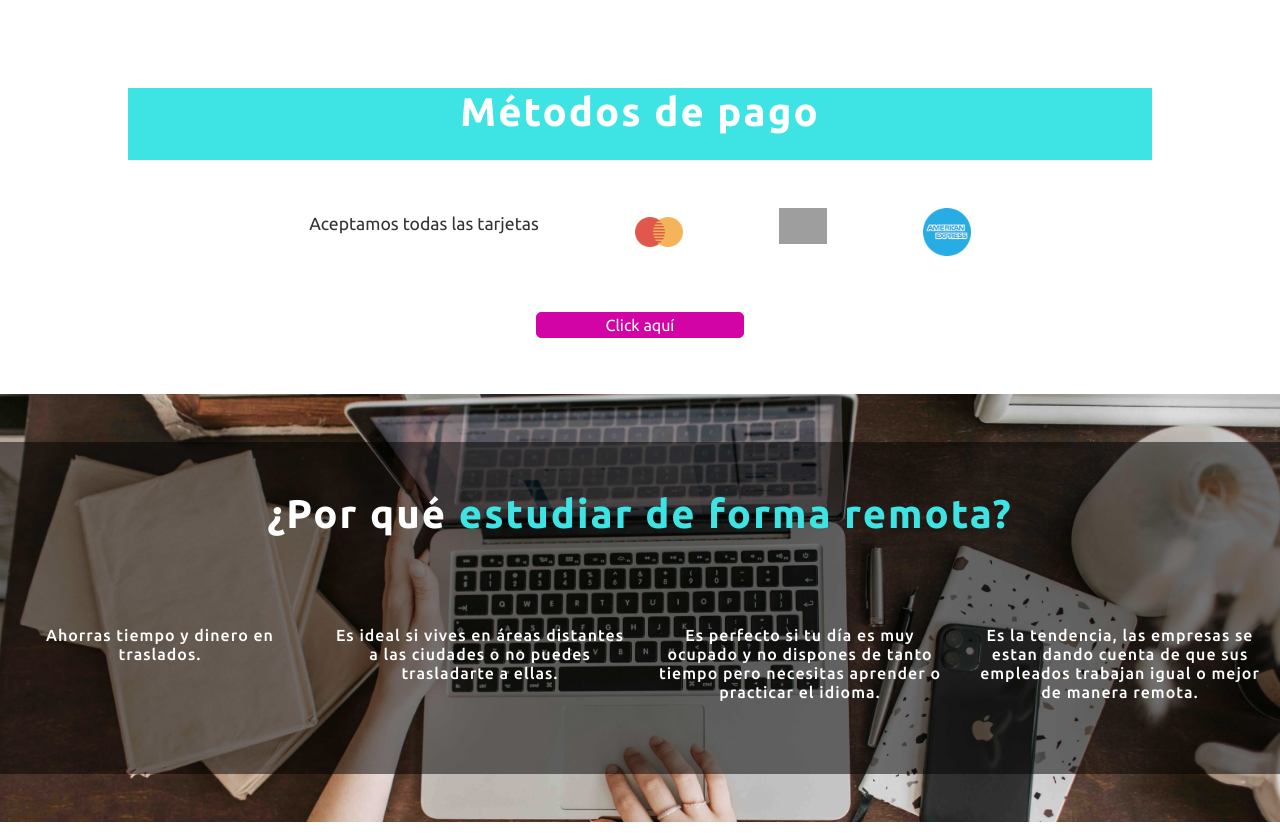
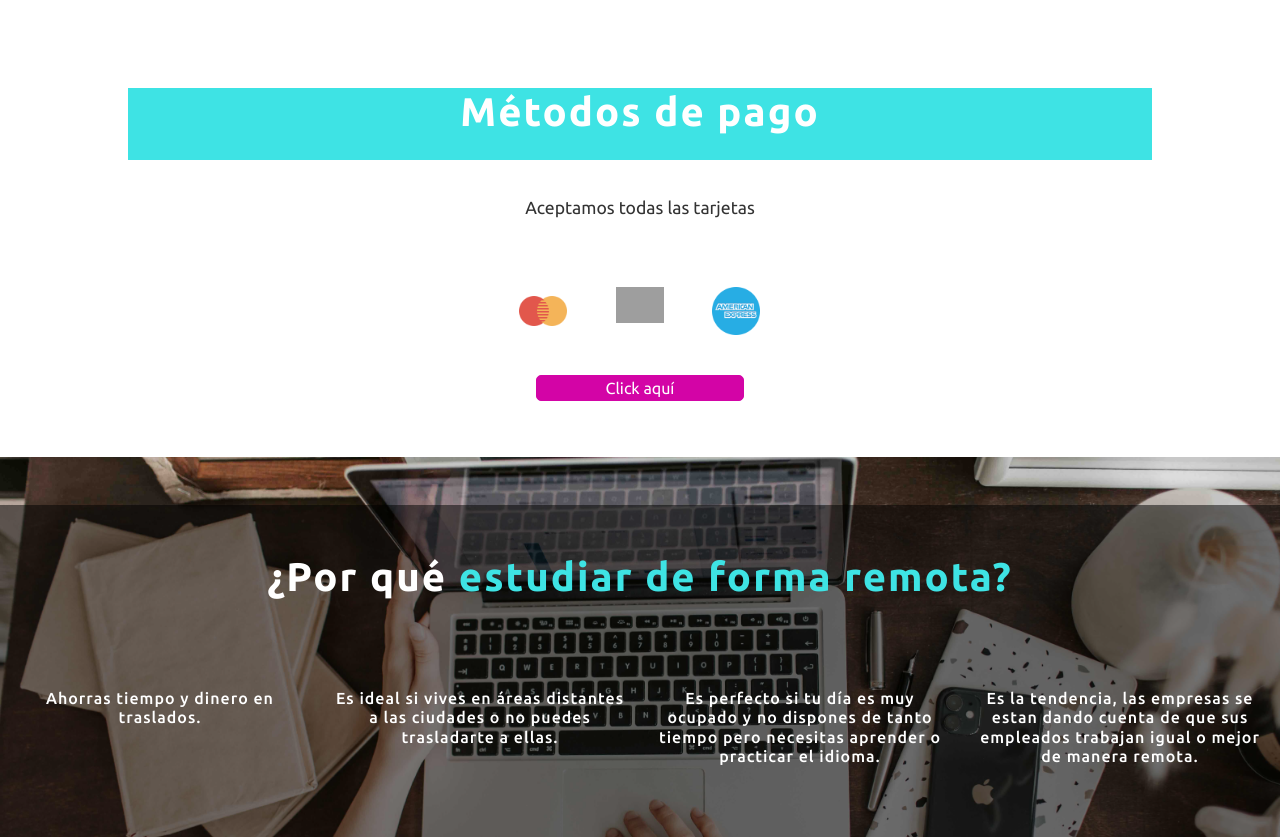
Before and after one commit to cf2013/dreamenglish, a PHP site: page /index.html in a window 1280 px wide. Shown: the part 4704-5541 px from the top of the page. Run offline with PHP 8.4, Linux system fonts and the light colour scheme; grey boxes are pictures that could not be loaded.

Commit message:
responsive pagos

```diff
--- a/assets/css/style.css
+++ b/assets/css/style.css
@@ -252,7 +252,7 @@ ul.social-media>div>h5{
     text-align: center;
 }
 .iconos-pago li{
-    padding: 3rem;
+    margin: 2rem 0rem;
 }
 .iconos-pago a{
     border: 1px solid #D304A6;
--- a/index.html
+++ b/index.html
@@ -309,11 +309,13 @@
 		<div class="row"><h3 class="m-auto Cur metodosdepago text-center pb-4"> Métodos de pago </h3></div>
 		<div class="row">
 			<div class="iconos-pago">
-				<div class="row"><ul class="d-inline-flex">
-					<li><p>Aceptamos todas las tarjetas</p></li>
-					<li><img class="img-sm" src="./assets/imgs/tarjeta-mastercard.png" alt="" srcset=""></li>
-					<li><img class="img-sm" src="/assets/imgs/visa.png" alt="" srcset=""></li>
-					<li><img class="img-sm" src="/assets/imgs/american-express.png" alt="" srcset=""></li>
+				<div class="row"><ul class="col-12">
+					<div class="col-12"><li><p>Aceptamos todas las tarjetas</p></li></div>
+					<div class="row">
+						<li class="col-4"><img class="img-sm" src="./assets/imgs/tarjeta-mastercard.png" alt="" srcset=""></li>
+						<li class="col-4"><img class="img-sm" src="/assets/imgs/visa.png" alt="" srcset=""></li>
+						<li class="col-4"><img class="img-sm" src="/assets/imgs/american-express.png" alt="" srcset=""></li>
+					</div>
 				</ul></div>
 
 				<div class="row m-2">
```
